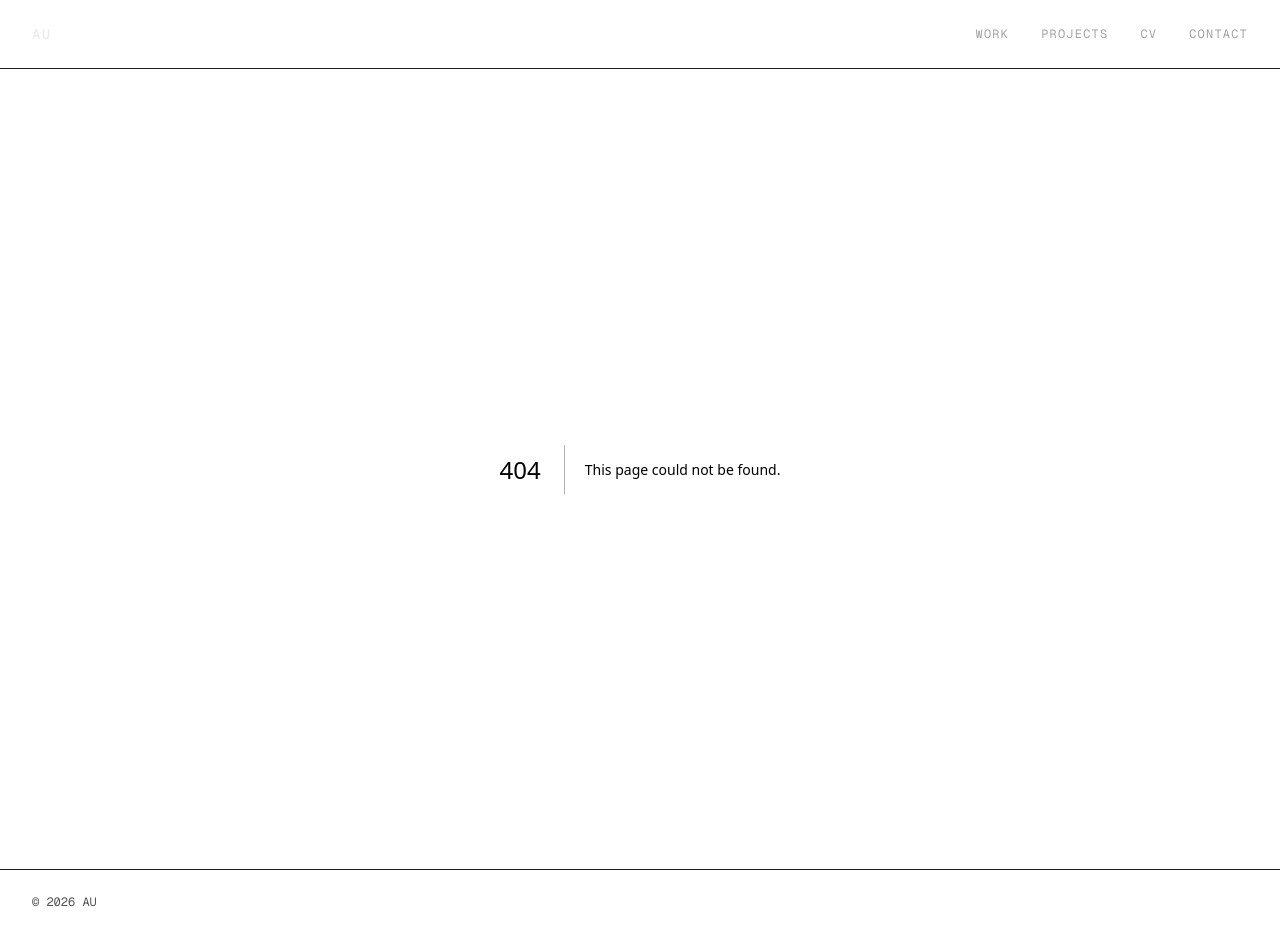
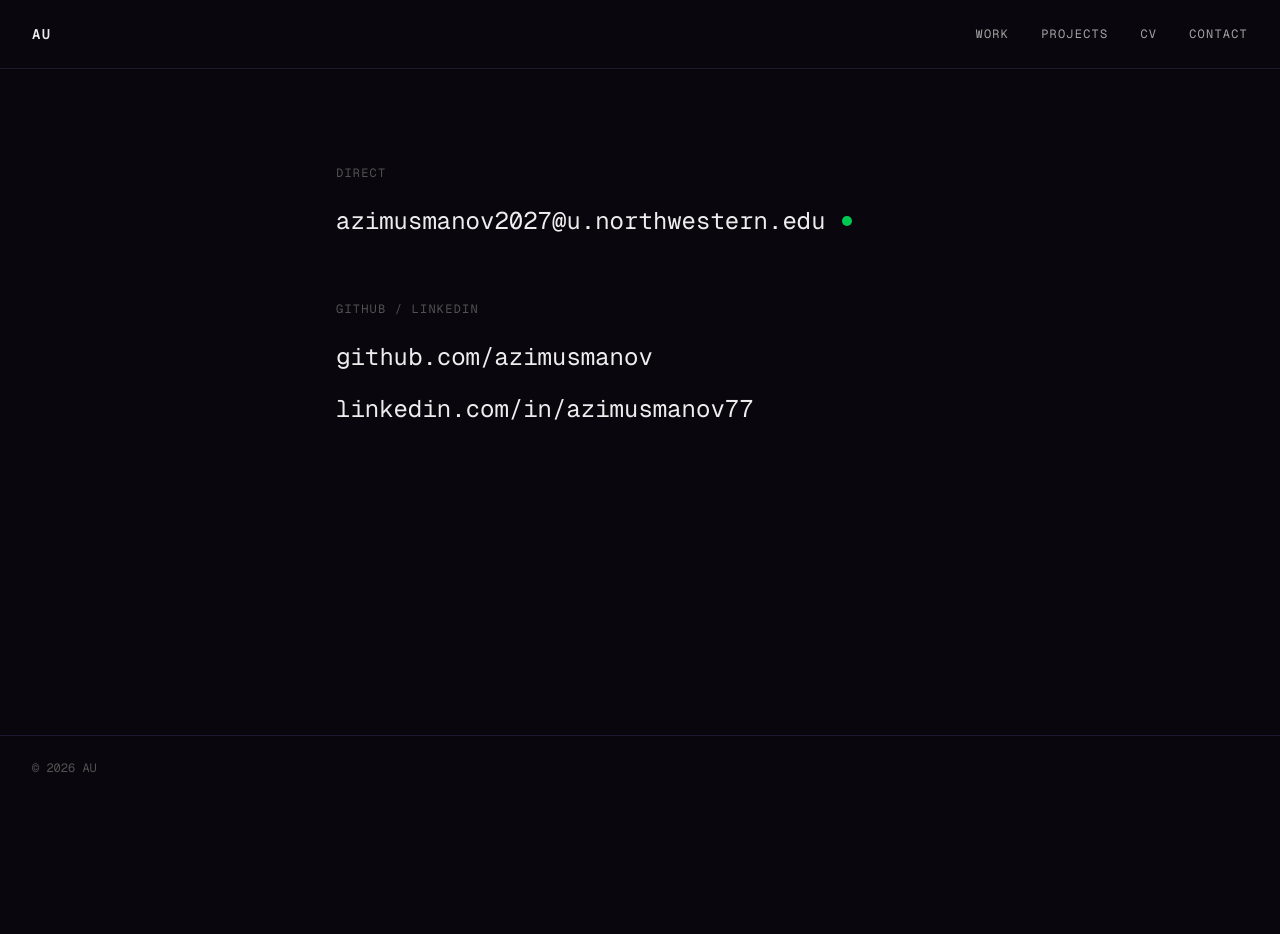
Before and after one commit to azimusmanov/personal-website, a Next.js app: page /contact in a window 1280 px wide. Before the commit this address had no page. After the commit the page ends 800 px from the top, so only its background shows below. Built offline with nearby package versions, Linux system fonts and the light colour scheme.

Commit message:
finished website

```diff
--- a/app/components/Navbar.js
+++ b/app/components/Navbar.js
@@ -10,7 +10,7 @@ export default function Navbar() {
         <Link href="/work" className="hover:text-[#ededed] transition-colors">Work</Link>
         <Link href="/projects" className="hover:text-[#ededed] transition-colors">Projects</Link>
         <a href="/Azim_Latex_Resume_V1.pdf" target="_blank" rel="noopener noreferrer" className="hover:text-[#ededed] transition-colors">CV</a>
-        <a href="mailto:azimusmanov2027@u.northwestern.edu" className="hover:text-[#ededed] transition-colors">Contact</a>
+        <Link href="/contact" className="hover:text-[#ededed] transition-colors">Contact</Link>
       </div>
     </nav>
   );
--- /dev/null
+++ b/app/contact/page.js
@@ -0,0 +1,40 @@
+export default function Contact() {
+  return (
+    <div className="max-w-2xl mx-auto px-8 py-24 flex flex-col gap-16">
+      <div>
+        <p className="font-mono text-xs tracking-widest text-[#525252] uppercase mb-6">Direct</p>
+        <a
+          href="mailto:azimusmanov2027@u.northwestern.edu"
+          className="group inline-flex items-center gap-4 font-mono text-2xl text-[#ededed] hover:text-white transition-colors"
+        >
+          azimusmanov2027@u.northwestern.edu
+          <span className="inline-block w-2.5 h-2.5 rounded-full bg-green-500 shrink-0 group-hover:bg-green-400 transition-colors" />
+        </a>
+      </div>
+
+      <div>
+        <p className="font-mono text-xs tracking-widest text-[#525252] uppercase mb-6">
+          GitHub / LinkedIn
+        </p>
+        <div className="flex flex-col gap-5">
+          <a
+            href="https://github.com/azimusmanov"
+            target="_blank"
+            rel="noopener noreferrer"
+            className="font-mono text-2xl text-[#ededed] hover:text-white transition-colors"
+          >
+            github.com/azimusmanov
+          </a>
+          <a
+            href="https://www.linkedin.com/in/azimusmanov77/"
+            target="_blank"
+            rel="noopener noreferrer"
+            className="font-mono text-2xl text-[#ededed] hover:text-white transition-colors"
+          >
+            linkedin.com/in/azimusmanov77
+          </a>
+        </div>
+      </div>
+    </div>
+  );
+}
--- a/app/page.js
+++ b/app/page.js
@@ -38,12 +38,13 @@ export default function Home() {
 
           <section>
             <p className="font-mono text-xs tracking-widest text-[#7c5cbf] uppercase mb-3">Currently</p>
-            <p className="text-[#ededed]">BriteCo — Software Engineer Intern, backend development</p>
+            <p className="text-[#ededed]">Junior at Northwestern University, studying Computer Engineering with a minor in Machine Learning.</p>
           </section>
 
           <section>
             <p className="font-mono text-xs tracking-widest text-[#7c5cbf] uppercase mb-3">Previously</p>
             <div className="flex flex-col gap-1 text-[#a3a3a3]">
+              <p>BriteCo (software engineering)</p>
               <p>ComEd (software engineering)</p>
               <p>Sensify (software engineering)</p>
               <p>Outlier (LLM QA)</p>
@@ -63,44 +64,24 @@ export default function Home() {
       </div>
 
       {/* Right — links */}
-      <div className="flex flex-col gap-12 pt-2">
+      <div className="flex flex-col gap-10 pt-2">
         <div>
-          <p className="font-mono text-xs tracking-widest text-[#525252] uppercase mb-5">Direct</p>
-          <a
-            href="mailto:azimusmanov2027@u.northwestern.edu"
-            className="group flex items-center gap-3 font-mono text-lg text-[#ededed] hover:text-white transition-colors break-all"
-          >
-            azimusmanov2027@u.northwestern.edu
-            <span className="inline-block w-2 h-2 rounded-full bg-green-500 shrink-0 group-hover:bg-green-400 transition-colors" />
-          </a>
-        </div>
-
-        <div>
-          <p className="font-mono text-xs tracking-widest text-[#525252] uppercase mb-5">
-            GitHub / LinkedIn
-          </p>
-          <div className="flex flex-col gap-4">
-            <a
-              href="https://github.com/azimusmanov"
-              target="_blank"
-              rel="noopener noreferrer"
-              className="font-mono text-lg text-[#ededed] hover:text-white transition-colors"
-            >
-              github.com/azimusmanov
+          <p className="font-mono text-xs tracking-widest text-[#7c5cbf] uppercase mb-4">Links</p>
+          <div className="flex flex-col gap-3 font-mono text-sm text-[#a3a3a3]">
+            <a href="mailto:azimusmanov2027@u.northwestern.edu" className="hover:text-white transition-colors flex items-center gap-2">
+              Email <span className="text-[#7c5cbf]">·</span>
             </a>
-            <a
-              href="https://www.linkedin.com/in/azimusmanov77/"
-              target="_blank"
-              rel="noopener noreferrer"
-              className="font-mono text-lg text-[#ededed] hover:text-white transition-colors"
-            >
-              linkedin.com/in/azimusmanov77
+            <a href="https://github.com/azimusmanov" target="_blank" rel="noopener noreferrer" className="hover:text-white transition-colors flex items-center gap-2">
+              GitHub <span className="text-[#7c5cbf]">·</span>
+            </a>
+            <a href="https://www.linkedin.com/in/azimusmanov77/" target="_blank" rel="noopener noreferrer" className="hover:text-white transition-colors flex items-center gap-2">
+              LinkedIn <span className="text-[#7c5cbf]">·</span>
             </a>
           </div>
         </div>
 
         <div>
-          <p className="font-mono text-xs tracking-widest text-[#525252] uppercase mb-5">Docs</p>
+          <p className="font-mono text-xs tracking-widest text-[#7c5cbf] uppercase mb-4">Docs</p>
           <a
             href="/Azim_Latex_Resume_V1.pdf"
             target="_blank"
--- a/app/projects/page.js
+++ b/app/projects/page.js
@@ -2,11 +2,11 @@ const projects = [
   {
     id: 1,
     title: "IMN Law Firm Website",
-    subtitle: null,
+    subtitle: "Professional Marketing Site · Next.js · Deployed on Vercel",
     description:
-      "Developed a marketing website for a law firm. Lorem ipsum dolor sit amet, consectetur adipiscing elit, sed do eiusmod tempor incididunt ut labore et dolore magna aliqua.",
-    tags: ["Lorem", "Ipsum", "Web"],
-    link: null,
+      "Designed and developed a professional marketing website for a law firm, focusing on clean presentation and user experience. Built with Next.js and deployed on Vercel.",
+    tags: ["Next.js", "React", "Vercel"],
+    link: "http://imnlawfirm.com",
   },
   {
     id: 2,
@@ -15,7 +15,7 @@ const projects = [
     description:
       "Worked in a team of four to develop a Pokémon GO-inspired study web app, utilizing the user's GPS location to spawn and capture quiz characters across Northwestern's campus, reinforcing learning via the method of loci. Built and deployed a Node.js/Express REST API on Railway, integrating Supabase across 4 relational tables.",
     tags: ["JavaScript", "Supabase", "Railway", "Node.js"],
-    link: null,
+    link: "https://github.com/rohvvn/wildhacks2026",
   },
   {
     id: 3,
@@ -24,7 +24,7 @@ const projects = [
     description:
       "Designed firmware for the HiWonder LeArm (6-DOF robotic arm) controlled via hand gestures using an MPU-6050 IMU accelerometer and flex sensor for real-time finger and wrist tracking.",
     tags: ["ESP32", "C++", "Arduino"],
-    link: null,
+    link: "https://www.youtube.com/watch?v=E3Fcq4fxuDs",
   },
   {
     id: 4,
@@ -33,7 +33,7 @@ const projects = [
     description:
       "Real-time yoga pose classification and correction system using MediaPipe Pose and a Random Forest model. Designed a Flask UI backed by FastAPI to track reps, stream JSON feedback, and generate session summaries. Reduced jitter and misclassifications via EMA + debounce filtering, along with visibility gating for ground poses.",
     tags: ["Python", "MediaPipe", "OpenCV", "Flask"],
-    link: null,
+    link: "https://github.com/azimusmanov/yoga_pal",
   },
   {
     id: 5,
@@ -42,7 +42,7 @@ const projects = [
     description:
       "Wearable Iron Man-inspired gauntlet designed to bring fictional tech to life. Uses sensors to detect arm and finger movements — raising the hand lights up a repulsor LED and plays a sound, raising the middle finger triggers Back in Black by AC/DC, and snapping causes six infinity stone LEDs to light up with a matching sound effect. Built over six weeks with a focus on embedded programming, sensor interfacing, and physical prototyping.",
     tags: ["Microbit V2", "Breadboarding & Soldering", "Sensors & Peripherals"],
-    link: null,
+    link: "https://youtube.com/shorts/XP0y9XYDE2Q",
   },
   {
     id: 6,
@@ -51,7 +51,7 @@ const projects = [
     description:
       "Inspired by Wildhacks 2025's theme \"Choose Your Own Adventure,\" built Miza to help students take control of their time and break free from distractions. Users describe study goals via voice input; Miza uses Google Gemini to generate a personalized dashboard with a timer and checklist. Tracks browser activity via a Chrome extension and uses eye tracking to assess attention levels, labeling visited sites as productive or unproductive.",
     tags: ["Python", "Gemini API", "OpenCV"],
-    link: null,
+    link: "https://devpost.com/software/lockedin-with-gemini",
   },
 ];
 
@@ -65,18 +65,32 @@ export default function Projects() {
       </div>
 
       <div className="grid grid-cols-1 md:grid-cols-2 gap-px bg-[#262626]">
-        {projects.map((project) => (
-          <article
+        {projects.map((project) => {
+          const Wrapper = project.link ? "a" : "div";
+          const wrapperProps = project.link
+            ? { href: project.link, target: "_blank", rel: "noopener noreferrer" }
+            : {};
+
+          return (
+            <Wrapper
               key={project.id}
+              {...wrapperProps}
               className="group bg-[#0a0a0a] p-8 flex flex-col gap-4 transition-all duration-200 hover:bg-[#111111] hover:-translate-y-0.5 hover:shadow-[0_4px_24px_rgba(0,0,0,0.4)] cursor-pointer"
             >
               <div className="flex flex-col gap-1 flex-1">
-              <div className="flex flex-col gap-0.5 mb-2">
+                <div className="flex items-start justify-between gap-2 mb-2">
+                  <div className="flex flex-col gap-0.5">
                     <h2 className="font-semibold text-white text-base leading-snug group-hover:text-white/90 transition-colors">
                       {project.title}
                     </h2>
                     {project.subtitle && (
                       <p className="font-mono text-xs text-[#7c5cbf]">{project.subtitle}</p>
+                    )}
+                  </div>
+                  {project.link && (
+                    <span className="font-mono text-xs text-[#525252] group-hover:text-[#7c5cbf] transition-colors shrink-0 mt-0.5">
+                      ↗
+                    </span>
                   )}
                 </div>
                 <p className="text-[#a3a3a3] text-sm leading-relaxed flex-1">
@@ -90,8 +104,9 @@ export default function Projects() {
                   </span>
                 ))}
               </div>
-          </article>
-        ))}
+            </Wrapper>
+          );
+        })}
       </div>
     </div>
   );
--- a/app/work/page.js
+++ b/app/work/page.js
@@ -54,7 +54,7 @@ const jobs = [
     company: "Kumon",
     role: "Teaching Assistant",
     period: "Sep 2022 – May 2023",
-    location: "Lorem City, IL",
+    location: "Ossining, NY",
     logo: "/kumonlogo.png",
     logoAlt: "Kumon logo",
     tags: ["Teaching", "Mathematics"],
```
Lines whose indentation alone changed are shown as unchanged.
